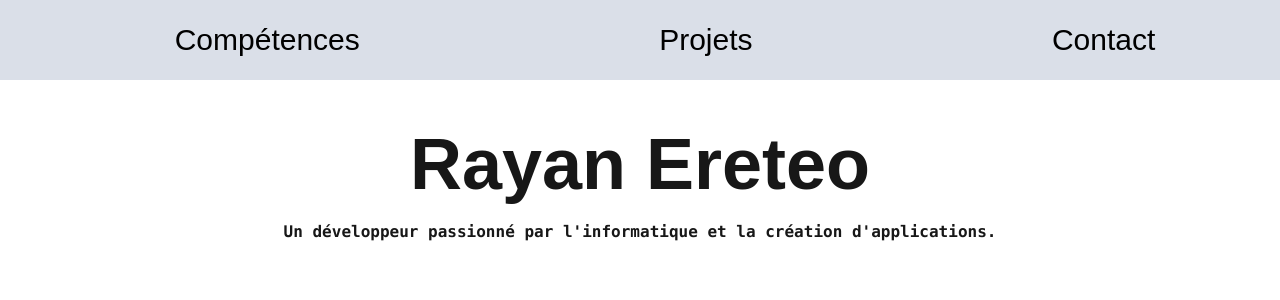
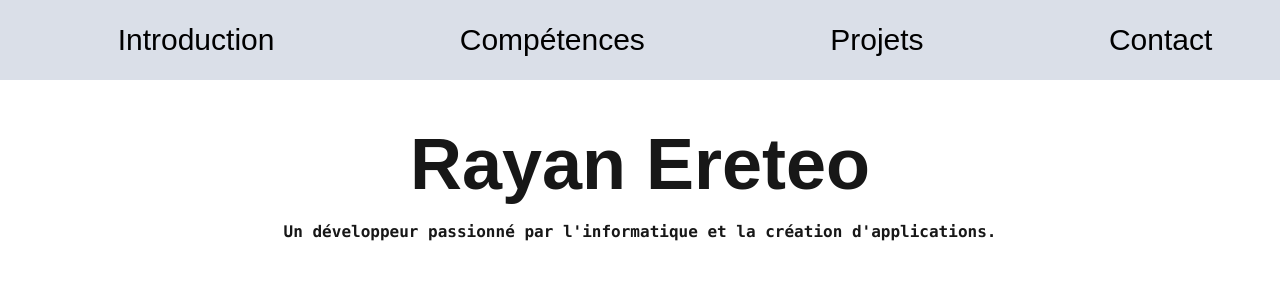
Before and after one commit to RayanEreteo/portfolio, a Next.js app: page / in a window 1280 px wide. Shown: the top 300 px of the page. Built offline with nearby package versions, Linux system fonts and the light colour scheme.

Commit message:
Ajout d'un élément de menu "Introduction" dans le composant Navbar

```diff
--- a/app/components/Navbar.tsx
+++ b/app/components/Navbar.tsx
@@ -11,6 +11,10 @@ function Navbar() {
       className="font-franklin navbar flex justify-center items-center h-[10vh] text-black"
     >
       <ul className="flex flex-row justify-around w-full">
+        <li className="flex flex-row group">
+          <img className="mr-5 opacity-0 group-hover:opacity-100 group-hover:scale-50 transition-all duration-300" src="diamond.svg" alt="diamond" width={30} />
+          <a className=" font-light text-3xl" href="">Introduction</a>
+        </li>
         <li className="flex flex-row group">
           <img className="mr-5 opacity-0 group-hover:opacity-100 group-hover:scale-50 transition-all duration-300" src="diamond.svg" alt="diamond" width={30} />
           <a className=" font-light text-3xl" href="">Compétences</a>
```
